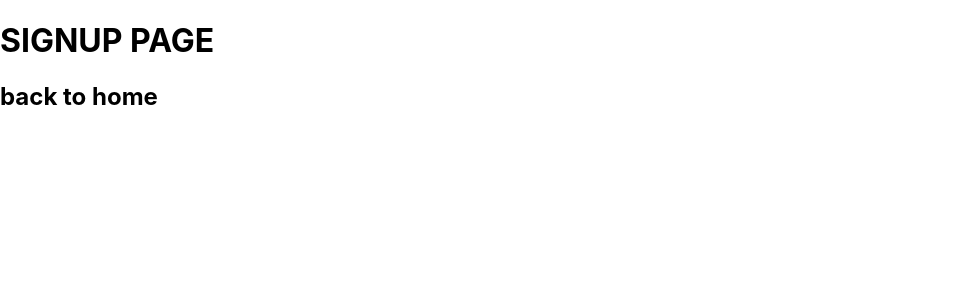
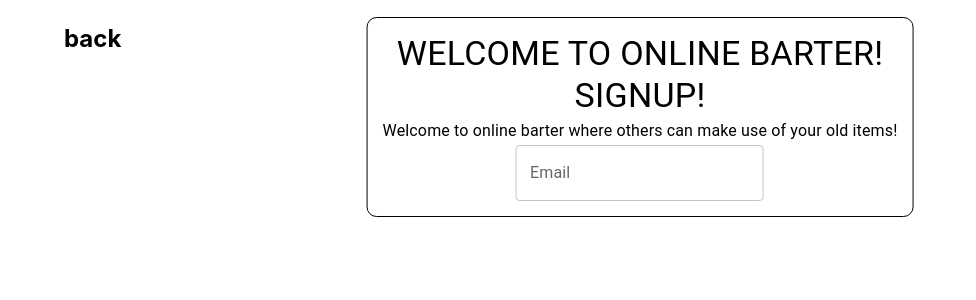
Before and after one commit to mgacrama211176/OnlineBarter, a Next.js app: page /signup/signup in a window 1280 px wide. Shown: the top 300 px of the page, without its empty margins (0-976 px from the left). Built offline with nearby package versions, Linux system fonts and the light colour scheme.

Commit message:
register

```diff
--- a/pages/signup/signup.js
+++ b/pages/signup/signup.js
@@ -1,13 +1,48 @@
 import Link from "next/link";
+
+//MUI
+import Container from "@mui/material/Container";
+import { Typography, Box, TextField } from "@mui/material";
 
 const signup = () => {
   return (
-    <div>
-      <h1>SIGNUP PAGE</h1>
+    <Container
+      sx={{
+        display: "flex",
+        justifyContent: "center",
+        flexDirection: "column",
+        position: "relative",
+      }}
+    >
+      <Box
+        sx={{
+          margin: 0,
+          position: "absolute",
+          top: "100%",
+          left: "50%",
+          transform: "translate(-50%, -30%)",
+          color: "black",
+          border: "1px solid black",
+          borderRadius: "10px",
+          display: "flex",
+          flexFlow: "column wrap",
+          alignItems: "center",
+          padding: "15px",
+        }}
+      >
+        <Typography variant="h4">WELCOME TO ONLINE BARTER!</Typography>
+        <Typography variant="h4">SIGNUP!</Typography>
+        <Typography variant="subtitle1">
+          Welcome to online barter where others can make use of your old items!
+        </Typography>
+        <TextField variant="outlined" label="Email"></TextField>
+      </Box>
       <Link href="/">
-        <h2>back to home</h2>
+        <h2>
+          <p>back</p>
+        </h2>
       </Link>
-    </div>
+    </Container>
   );
 };
 
```
